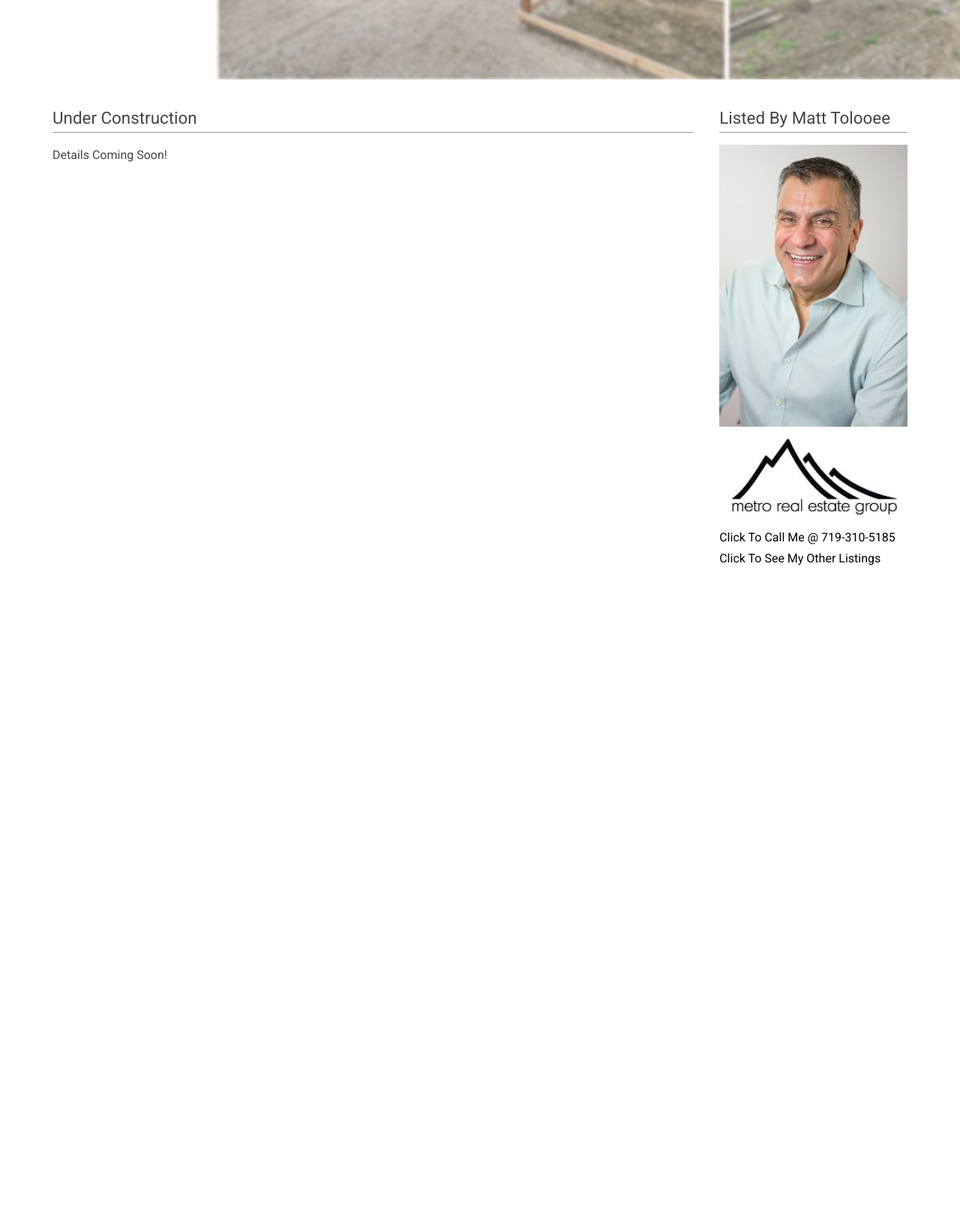
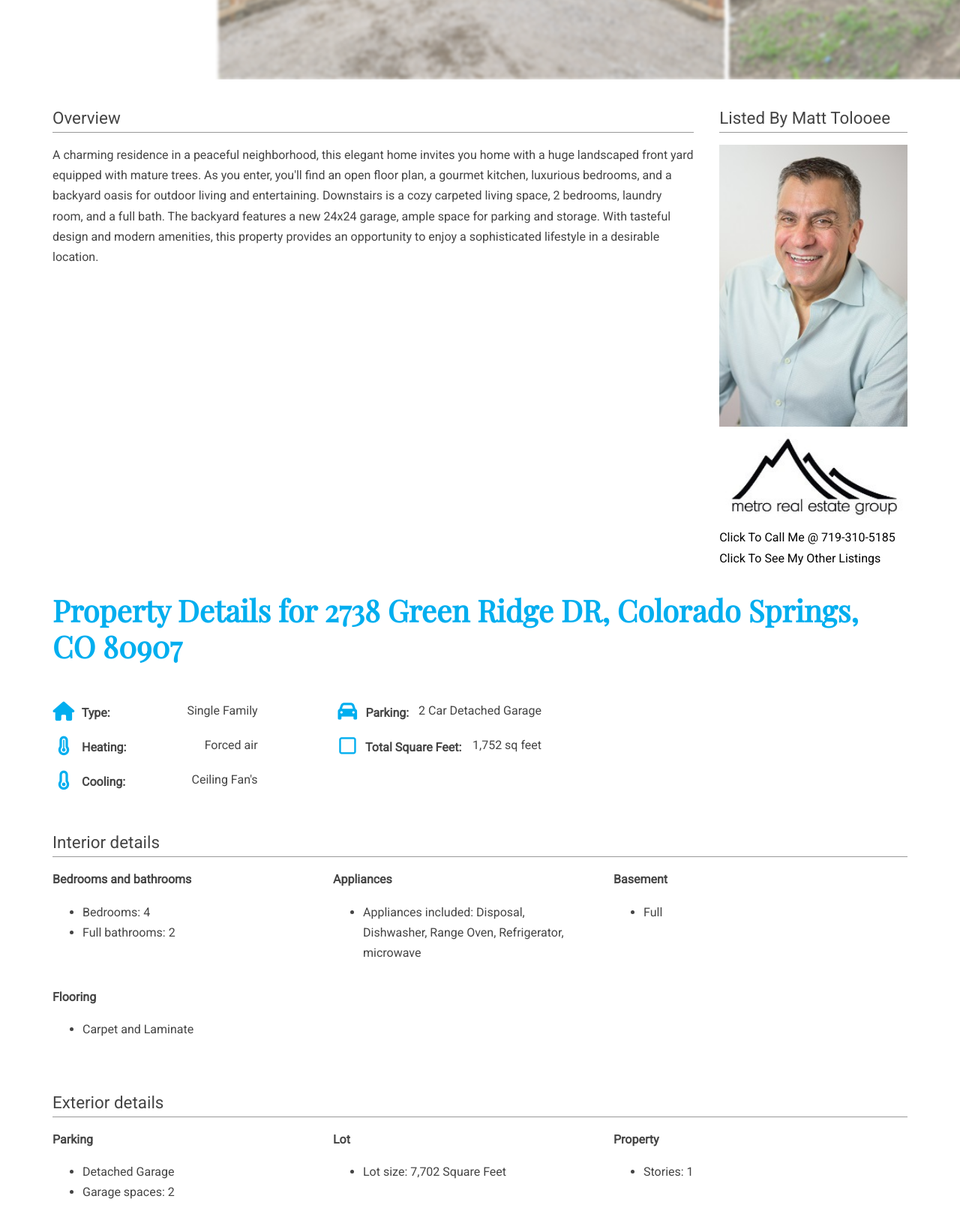
Before and after one commit to kaivont85/2738greenridgedrive, a plain HTML site: page index.html in a window 1280 px wide. Shown: the part 520-2159 px from the top of the page at 75% size. Before the commit the page ends 1310 px from the top, so only its background shows below. Drawn offline with nearby package versions, Linux system fonts and the light colour scheme; some packages are replaced by stand-ins of ours.

Commit message:
adding some more info

```diff
--- a/index.html
+++ b/index.html
@@ -78,7 +78,7 @@
           </div>
           <div class="Garage space">
             <div class="padded-inner-container">
-              <!-- <strong></strong><small></small> -->
+              <strong>2 Car</strong><small>Detached</small>
             </div>
           </div>
           <!-- <small class="year-built">Built: 2019</small> -->
@@ -252,6 +252,12 @@
         <div>
             <img src="images/50.jpg" alt="Property Image 50" />
         </div>
+        <div>
+            <img src="images/51.jpg" alt="Property Image 51" />
+        </div>
+        <div>
+            <img src="images/52.jpg" alt="Property Image 52" />
+        </div>
         <!-- <div>
             <img src="images/51.jpeg" alt="Property Image 51" />
         </div>
@@ -324,9 +330,9 @@
   <section id="property-description">
     <div class="flex container">
       <div class="description">
-        <h3>Under Construction</h3>
+        <h3>Overview</h3>
         <p>
-      Details Coming Soon!
+            A charming residence in a peaceful neighborhood, this elegant home invites you home with a huge landscaped front yard equipped with mature trees. As you enter, you'll find an open floor plan, a gourmet kitchen, luxurious bedrooms, and a backyard oasis for outdoor living and entertaining. Downstairs is a cozy carpeted living space, 2 bedrooms, laundry room, and a full bath. The backyard features a new 24x24 garage, ample space for parking and storage. With tasteful design and modern amenities, this property provides an opportunity to enjoy a sophisticated lifestyle in a desirable location.
         </p>
       </div>
 
@@ -349,9 +355,9 @@
   </section> -->
 
 
-  <!-- <section id="property-info-details">
+  <section id="property-info-details">
     <div class="container">
-      <h2>Property Details for 2606 Lake Of The Rockies Drive Monument, CO 80831 </h2>
+      <h2>Property Details for 2738 Green Ridge DR, Colorado Springs, CO 80907 </h2>
 
       <div class="flex main-details">
         <div>
@@ -360,7 +366,7 @@
         </div>
         <div>
           <label><span class="fa fa-car"></span> Parking:</label>
-          <span>2 Car Garage</span>
+          <span>2 Car Detached Garage</span>
         </div>
         <div>
           <label><span class="fa fa-thermometer-full"></span> Heating:</label>
@@ -368,7 +374,7 @@
         </div>
         <div>
           <label><span class="fa fa-square-o"></span> Total Square Feet:</label>
-          <span>3,405 sq feet</span>
+          <span>1,752 sq feet</span>
         </div>
         <div>
           <label><span class="fa fa-thermometer-empty"></span> Cooling:</label>
@@ -381,7 +387,7 @@
         <div>
           <strong>Bedrooms and bathrooms</strong>
           <ul>
-            <li>Bedrooms: 2</li>
+            <li>Bedrooms: 4</li>
             <li>Full bathrooms: 2</li>
           </ul>
         </div>
@@ -398,7 +404,7 @@
         <div>
           <strong>Basement</strong>
           <ul>
-            <li>N/A</li>
+            <li>Full</li>
           </ul>
         </div>
 
@@ -415,19 +421,19 @@
       </div>
 
       <h3>Exterior details</h3>
-      <div class="flex"> -->
-        <!-- <div>
+      <div class="flex">
+        <div>
           <strong>Parking</strong>
           <ul>
-            <li> Attached Garage</li>
-            <li>Garage spaces: 3 </li>
+            <li> Detached Garage</li>
+            <li>Garage spaces: 2 </li>
           </ul>
-        </div> -->
+        </div>
 
-        <!-- <div>
+        <div>
           <strong>Lot</strong>
           <ul>
-            <li>Lot size: 6,390 Square Feet</li>
+            <li>Lot size: 7,702 Square Feet</li>
           </ul>
         </div>
 
@@ -438,7 +444,7 @@
 
           </ul>
         </div>
-      </div> -->
+      </div>
 
 
   <!-- <section id="contact">
```
